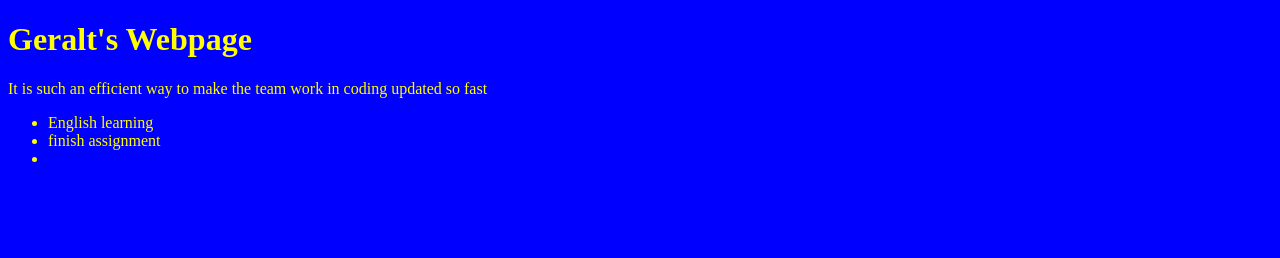
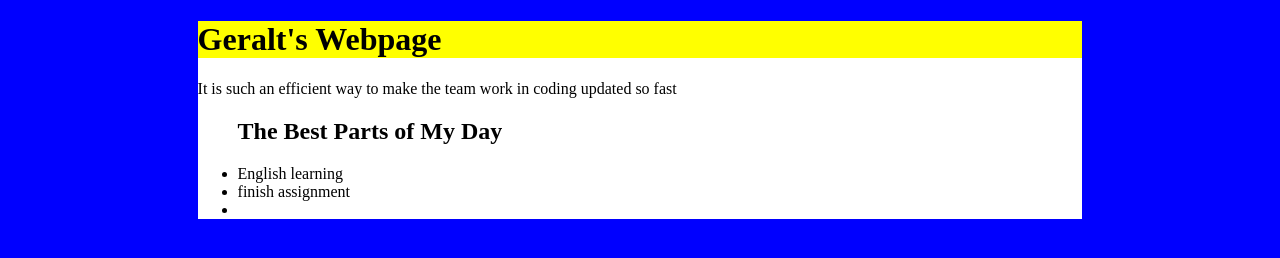
Before and after one commit to Geralt2024912/my-thursday-repo, a plain HTML site: page index.html in a window 1280 px wide. Drawn offline with Linux system fonts and the light colour scheme.

Commit message:
the last part
I added some styles.

```diff
--- a/index.html
+++ b/index.html
@@ -10,14 +10,16 @@
 </head>
 
 <body>
+    <main>
         <h1>Geralt's Webpage</h1>
         <p>It is such an efficient way to make the team work in coding updated so fast</p>
         <ul>
+            <h2>The Best Parts of My Day</h2>
             <li>English learning</li>
             <li>finish assignment</li>
             <li></li>
         </ul>
-
+    </main>
 </body>
 
 </html>
--- a/styles.css
+++ b/styles.css
@@ -2,3 +2,14 @@ body {
     background-color: blue;
     color: yellow
 }
+
+main {
+    background-color: white;
+    color: black;
+    width: 70%;
+    margin: 0 auto;
+}
+
+h1 {
+    background-color: yellow;
+}
```
Lines whose indentation alone changed are shown as unchanged.
